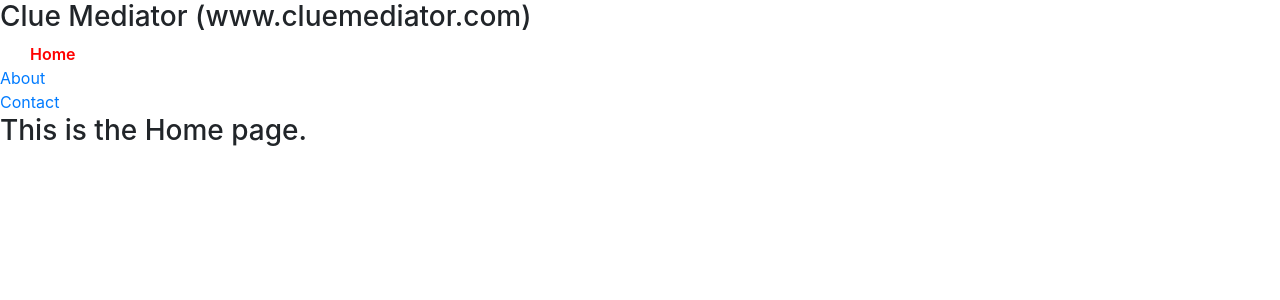
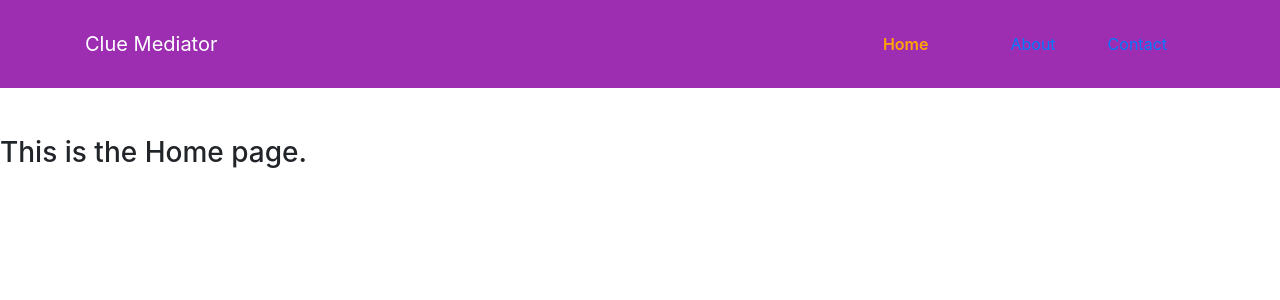
Before and after one commit to BonDah18/routing_app, a React (Create React App) app: page / in a window 1280 px wide. Shown: the top 300 px of the page. Built offline with nearby package versions, Linux system fonts and the light colour scheme.

Commit message:
more bootstrap updates

```diff
--- /dev/null
+++ b/src/Navbar.js
@@ -0,0 +1,31 @@
+import React from 'react'
+import {Link, NavLink} from 'react-router-dom';
+
+function Navbar() {
+  return (
+    <div>
+      <nav className="navbar navbar-expand-lg navbar-light mb-5">
+        <div className="container">
+          <div className="navbar-header">
+            <Link className="navbar-brand text-white text-lg brand text" to="/">
+            Clue Mediator
+            </Link>
+          </div>
+          <ul className="navbar-nav ml-auto d-inline-block">
+            <li className="nav-item d-inline-block p-4 mr-1">
+              <NavLink exact activeClassName="active" to="/">Home</NavLink>
+            </li>
+            <li className="nav-item d-inline-block p-4 mr-1">
+              <NavLink activeClassName="active" to="/about">About</NavLink>
+            </li>
+            <li className="nav-item d-inline-block p-4 mr-1">
+              <NavLink activeClassName="active" to="/contact">Contact</NavLink>
+            </li>
+          </ul>
+        </div>
+      </nav>
+    </div>
+    )
+  }
+
+  export default Navbar
--- a/src/index.css
+++ b/src/index.css
@@ -17,6 +17,17 @@ code {
 }
 
 .active {
-  color: red;
   font-weight: 600;
+  width: 100%;
+  height: 100%;
+  color: orange;
 }
+
+.nav-item:hover {
+  background: #002147;
+  color: #fff;
+}
+.navbar {
+  background: #9d2eb2;
+  color: purple;
+}
--- a/src/index.js
+++ b/src/index.js
@@ -6,16 +6,12 @@ import Home from './Home';
 import About from './About';
 import Contact from './Contact';
 import NotFound from './NotFound';
+import Navbar from './Navbar';
 
 const routing = (
   <Router>
     <div>
-      <h3>Clue Mediator (www.cluemediator.com)</h3>
-
-          <NavLink exact activeClassName="active" to="/">Home</NavLink><br />
-          <NavLink activeClassName="active" to="/about">About</NavLink><br />
-          <NavLink activeClassName="active" to="/contact">Contact</NavLink>
-
+      <Navbar />
       <Switch>
         <Route exact path="/" component={Home} />
         <Route path="/about" component={About} />
```
